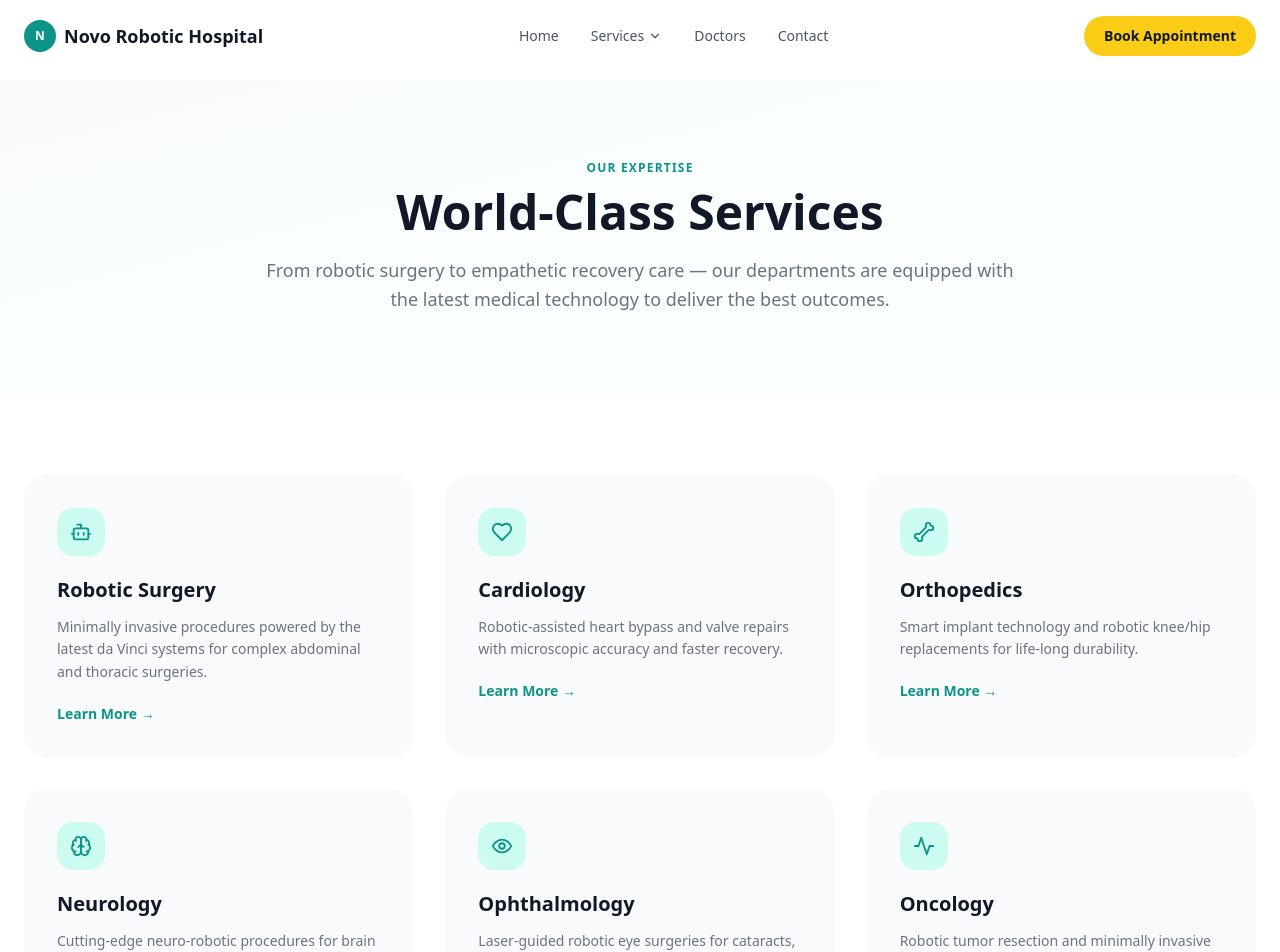
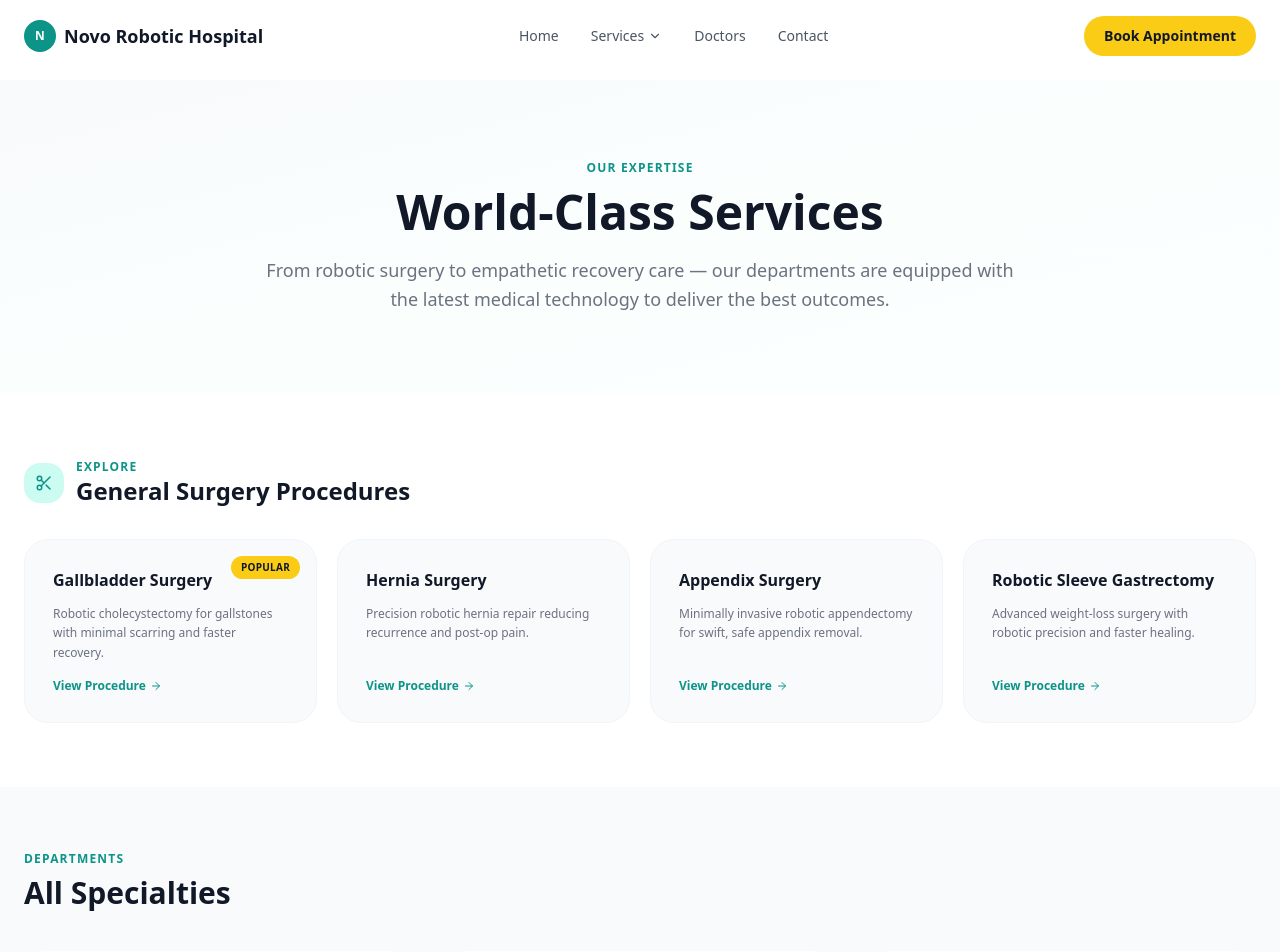
Before and after one commit to kushkeshtdmedia/novo_robotich, a React (Vite) app: page /services in a window 1280 px wide. Shown: the top 952 px of the page. Built offline with nearby package versions, Linux system fonts and the light colour scheme.

Commit message:
Updated Services.tsx

```diff
--- a/src/pages/Services.tsx
+++ b/src/pages/Services.tsx
@@ -1,41 +1,63 @@
-import { Bot, Heart, Bone, Brain, Eye, Activity } from 'lucide-react';
+import { Bot, Heart, Bone, Brain, Eye, Activity, Scissors, ArrowRight } from 'lucide-react';
+import { NavLink } from 'react-router-dom';
 
-const services = [
+const generalSurgeries = [
+  {
+    title: 'Gallbladder Surgery',
+    desc: 'Robotic cholecystectomy for gallstones with minimal scarring and faster recovery.',
+    to: '/services/gallbladder-surgery',
+    badge: 'Popular',
+  },
+  {
+    title: 'Hernia Surgery',
+    desc: 'Precision robotic hernia repair reducing recurrence and post-op pain.',
+    to: '/services/hernia-surgery',
+    badge: null,
+  },
+  {
+    title: 'Appendix Surgery',
+    desc: 'Minimally invasive robotic appendectomy for swift, safe appendix removal.',
+    to: '/services/appendix-surgery',
+    badge: null,
+  },
+  {
+    title: 'Robotic Sleeve Gastrectomy',
+    desc: 'Advanced weight-loss surgery with robotic precision and faster healing.',
+    to: '/services/robotic-sleeve-gastrectomy',
+    badge: null,
+  },
+];
+
+const departments = [
   {
     icon: Bot,
     title: 'Robotic Surgery',
     description: 'Minimally invasive procedures powered by the latest da Vinci systems for complex abdominal and thoracic surgeries.',
-    color: 'teal',
   },
   {
     icon: Heart,
     title: 'Cardiology',
     description: 'Robotic-assisted heart bypass and valve repairs with microscopic accuracy and faster recovery.',
-    color: 'red',
   },
   {
     icon: Bone,
     title: 'Orthopedics',
     description: 'Smart implant technology and robotic knee/hip replacements for life-long durability.',
-    color: 'yellow',
   },
   {
     icon: Brain,
     title: 'Neurology',
     description: 'Cutting-edge neuro-robotic procedures for brain and spinal cord conditions with pinpoint accuracy.',
-    color: 'teal',
   },
   {
     icon: Eye,
     title: 'Ophthalmology',
     description: 'Laser-guided robotic eye surgeries for cataracts, retinal disorders, and vision correction.',
-    color: 'cyan',
   },
   {
     icon: Activity,
     title: 'Oncology',
     description: 'Robotic tumor resection and minimally invasive cancer surgeries with precision targeting.',
-    color: 'teal',
   },
 ];
 
@@ -53,28 +75,70 @@ export default function Services() {
         </div>
       </section>
 
-      {/* Services grid */}
-      <section className="py-20 bg-white">
-        <div className="max-w-7xl mx-auto px-6 grid sm:grid-cols-2 lg:grid-cols-3 gap-8">
-          {services.map((s) => {
+      {/* ── General Surgery quick links ── */}
+      <section className="py-16 bg-white">
+        <div className="max-w-7xl mx-auto px-6">
+          <div className="flex items-center gap-3 mb-8">
+            <div className="w-10 h-10 bg-teal-100 rounded-2xl flex items-center justify-center">
+              <Scissors size={18} className="text-teal-600" />
+            </div>
+            <div>
+              <p className="text-xs text-teal-600 font-semibold uppercase tracking-widest">Explore</p>
+              <h2 className="text-2xl font-black text-gray-900">General Surgery Procedures</h2>
+            </div>
+          </div>
+
+          <div className="grid sm:grid-cols-2 lg:grid-cols-4 gap-5">
+            {generalSurgeries.map((s) => (
+              <NavLink
+                key={s.title}
+                to={s.to}
+                className="group relative bg-slate-50 hover:bg-teal-700 rounded-3xl p-7 border border-slate-100 hover:border-teal-700 transition-all duration-300 hover:shadow-xl hover:shadow-teal-700/20 hover:-translate-y-1 flex flex-col gap-3"
+              >
+                {s.badge && (
+                  <span className="absolute top-4 right-4 bg-yellow-400 text-gray-900 text-[10px] font-bold px-2.5 py-1 rounded-full uppercase tracking-wide">
+                    {s.badge}
+                  </span>
+                )}
+                <h3 className="font-black text-gray-900 group-hover:text-white text-base transition-colors">{s.title}</h3>
+                <p className="text-gray-500 group-hover:text-teal-100 text-xs leading-relaxed flex-1 transition-colors">{s.desc}</p>
+                <div className="flex items-center gap-1 text-teal-600 group-hover:text-yellow-400 text-xs font-semibold transition-colors mt-1">
+                  View Procedure <ArrowRight size={12} className="group-hover:translate-x-1 transition-transform" />
+                </div>
+              </NavLink>
+            ))}
+          </div>
+        </div>
+      </section>
+
+      {/* Departments grid */}
+      <section className="py-16 bg-slate-50">
+        <div className="max-w-7xl mx-auto px-6">
+          <div className="mb-10">
+            <p className="text-teal-600 text-xs font-semibold uppercase tracking-widest mb-2">Departments</p>
+            <h2 className="text-3xl font-black text-gray-900">All Specialties</h2>
+          </div>
+          <div className="grid sm:grid-cols-2 lg:grid-cols-3 gap-8">
+            {departments.map((s) => {
               const Icon = s.icon;
               return (
                 <div
                   key={s.title}
-                className="group bg-gray-50 hover:bg-white hover:shadow-xl hover:shadow-gray-200/60 rounded-3xl p-8 transition-all duration-300 border border-transparent hover:border-gray-100"
+                  className="group bg-white hover:bg-white hover:shadow-xl hover:shadow-gray-200/60 rounded-3xl p-8 transition-all duration-300 border border-transparent hover:border-gray-100"
                 >
                   <div className="w-12 h-12 bg-teal-100 rounded-2xl flex items-center justify-center mb-5 group-hover:bg-teal-600 transition-colors duration-300">
                     <Icon size={22} className="text-teal-600 group-hover:text-white transition-colors duration-300" />
                   </div>
                   <h3 className="font-bold text-gray-900 text-xl mb-3">{s.title}</h3>
                   <p className="text-gray-500 text-sm leading-relaxed">{s.description}</p>
-                <button className="mt-5 text-teal-600 font-semibold text-sm hover:gap-2 flex items-center gap-1 transition-all">
+                  <button className="mt-5 text-teal-600 font-semibold text-sm flex items-center gap-1 transition-all hover:gap-2">
                     Learn More &rarr;
                   </button>
                 </div>
               );
             })}
           </div>
+        </div>
       </section>
     </div>
   );
```
Lines whose indentation alone changed are shown as unchanged.
